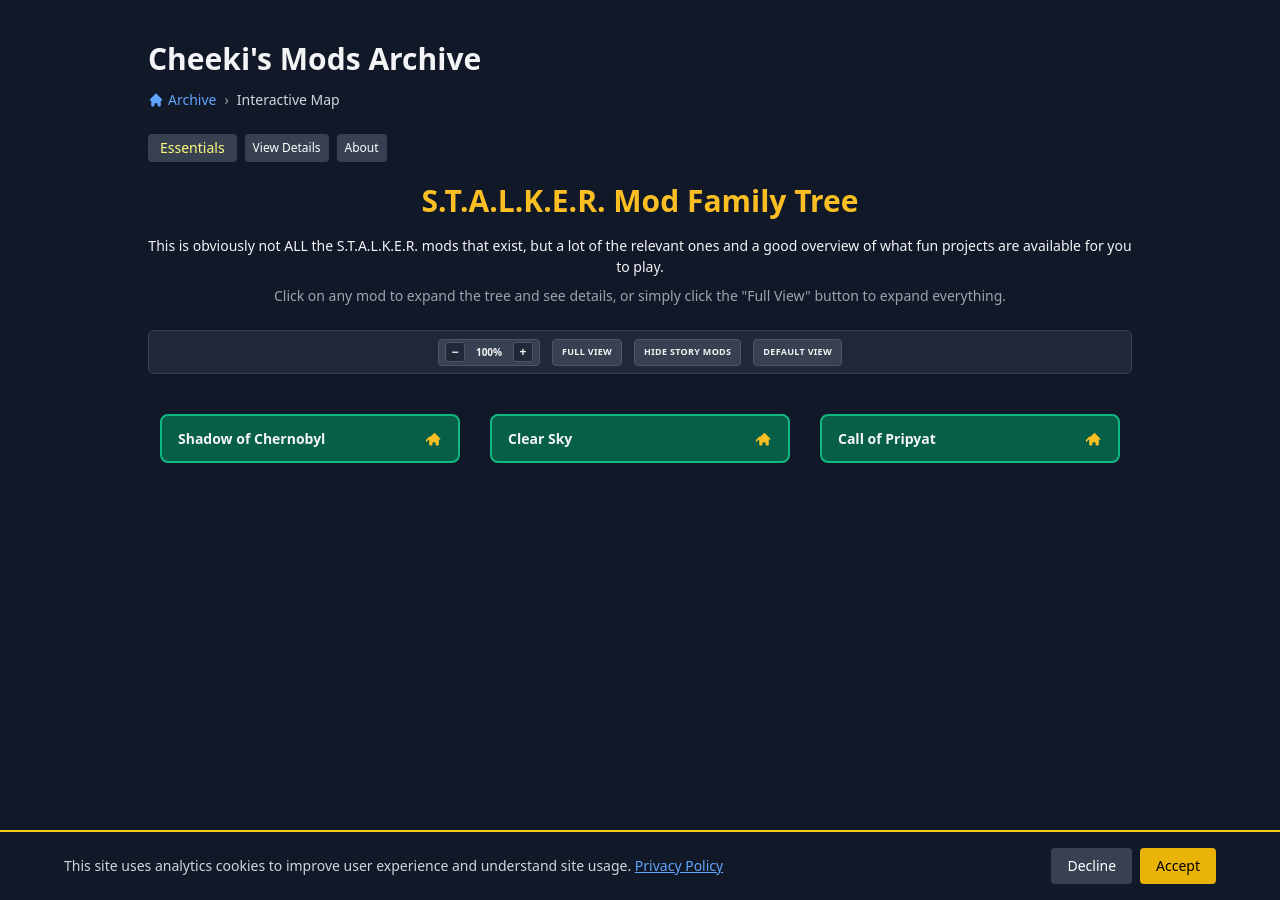
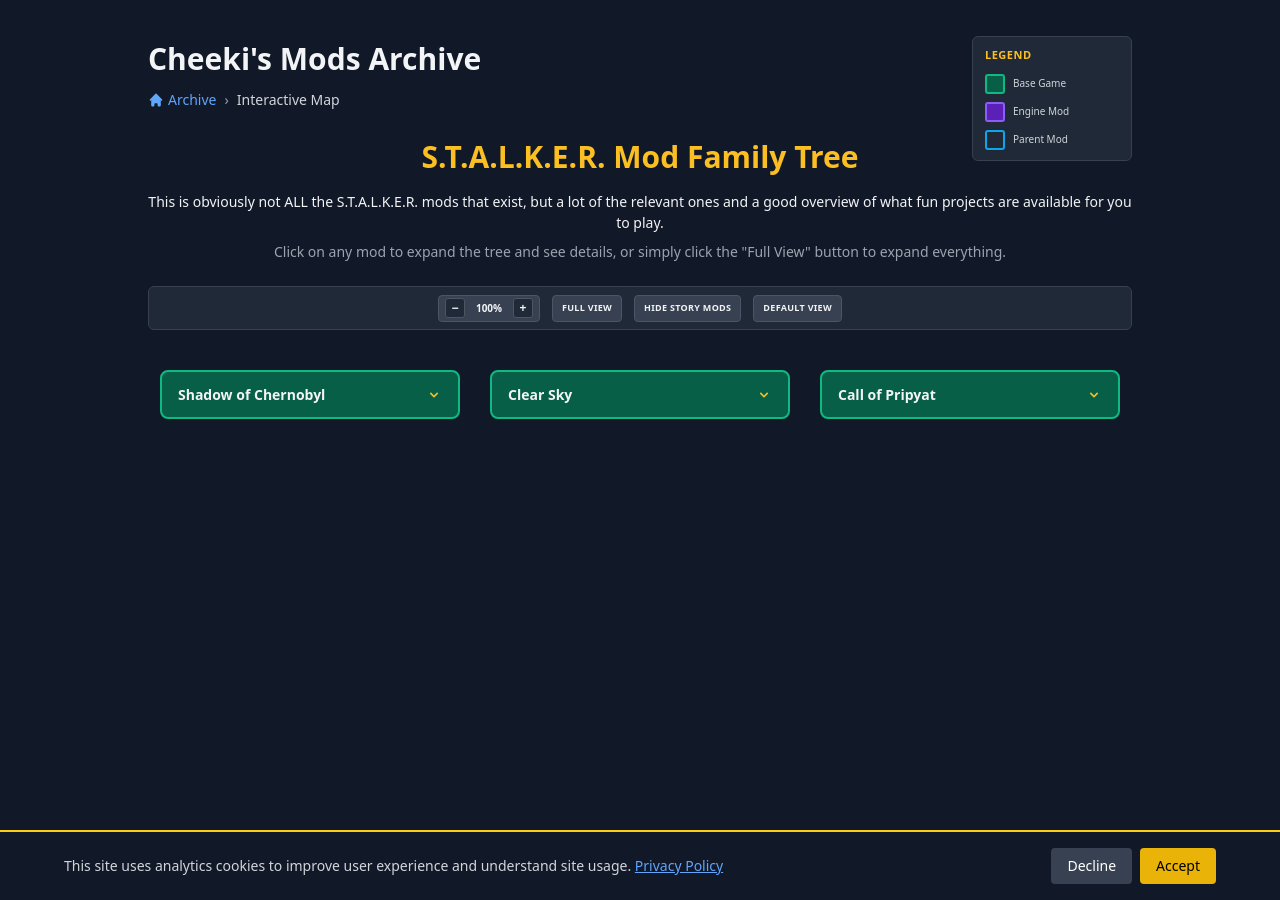
Before and after one commit to Cheekitos/CSMA-Test, a Jekyll site: the page built from stalker-map.html, in a window 1280 px wide. Built offline with Jekyll 4.4.1, drawn with Linux system fonts in a browser that asks for light colours; nearby versions of some CDN libraries.

Commit message:
Update stalker-map.html

```diff
--- a/stalker-map.html
+++ b/stalker-map.html
@@ -18,7 +18,24 @@
     <a href="{{ site.baseurl }}/index.html" class="site-title">Cheeki's Mods Archive</a>
   </div>
 
-  <!-- REPLACE LEGEND BOX WITH HEADER BUTTONS -->
+  <div class="legend-box">
+    <div class="legend-title">Legend</div>
+    <div class="legend-items">
+      <div class="legend-item">
+        <div class="legend-color" style="background: #065f46; border: 2px solid #10b981;"></div>
+        <span>Base Game</span>
+      </div>
+      <div class="legend-item">
+        <div class="legend-color" style="background: #5b21b6; border: 2px solid #8b5cf6;"></div>
+        <span>Engine Mod</span>
+      </div>
+      <div class="legend-item">
+        <div class="legend-color" style="background: #1f2937; border: 2px solid #0ea5e9;"></div>
+        <span>Parent Mod</span>
+      </div>
+    </div>
+  </div>
+
   <nav class="breadcrumb" aria-label="Breadcrumb">
     <a href="{{ site.baseurl }}/index.html">
       <svg fill="currentColor" viewBox="0 0 20 20">
@@ -29,23 +46,6 @@
     <span class="breadcrumb-separator">›</span>
     <span style="color: #d1d5db;">Interactive Map</span>
   </nav>
-
-  <!-- HEADER BUTTONS -->
-  <header class="header-buttons">
-    <button id="essentials-button" class="essential-button bg-gray-700 hover:bg-gray-600 text-white text-xs font-medium py-0.5 px-2 rounded transition-colors">
-      Essentials
-    </button>
-    <a href="{{ '/essential.html' | relative_url }}" class="hidden sm:flex gap-2 text-gray-300">
-      <button class="bg-gray-700 hover:bg-gray-600 text-white text-xs font-medium py-1 px-2 rounded transition-colors">
-        View Details
-      </button>
-    </a>
-    <a href="{{ '/about.html' | relative_url }}" class="hidden sm:flex gap-2 text-yellow-400">
-      <button class="bg-gray-700 hover:bg-gray-600 text-white text-xs font-medium py-1 px-2 rounded transition-colors">
-      About
-      </button>
-    </a>
-  </header>
 
   <h1 class="page-title">S.T.A.L.K.E.R. Mod Family Tree</h1>
   <p class="page-subtitle">This is obviously not ALL the S.T.A.L.K.E.R. mods that exist, but a lot of the relevant ones and a good overview of what fun projects are available for you to play.</p>
@@ -74,7 +74,7 @@
               <div class="mod-title">{{ base_game.name }}</div>
               <div class="mod-badges">
                 <svg class="expand-icon" fill="currentColor" viewBox="0 0 20 20">
-                  <path fill-rule="evenodd" d="M5.293 7.293a1 1 0 00-1.414 0l-7 7a1 1 0 001.414 1.414L4 10.414V17a1 1 0 001 1h2a1 1 0 001-1v-2a1 1 0 011-1h2a1 1 0 011 1v2a1 1 0 001 1h2a1 1 0 001-1v-6.586l.293.293a1 1 0 001.414-1.414l-7-7z" clip-rule="evenodd"/>
+                  <path fill-rule="evenodd" d="M5.293 7.293a1 1 0 011.414 0L10 10.586l3.293-3.293a1 1 0 111.414 1.414l-4 4a1 1 0 01-1.414 0l-4-4a1 1 0 010-1.414z" clip-rule="evenodd"/>
                 </svg>
               </div>
             </div>
```
